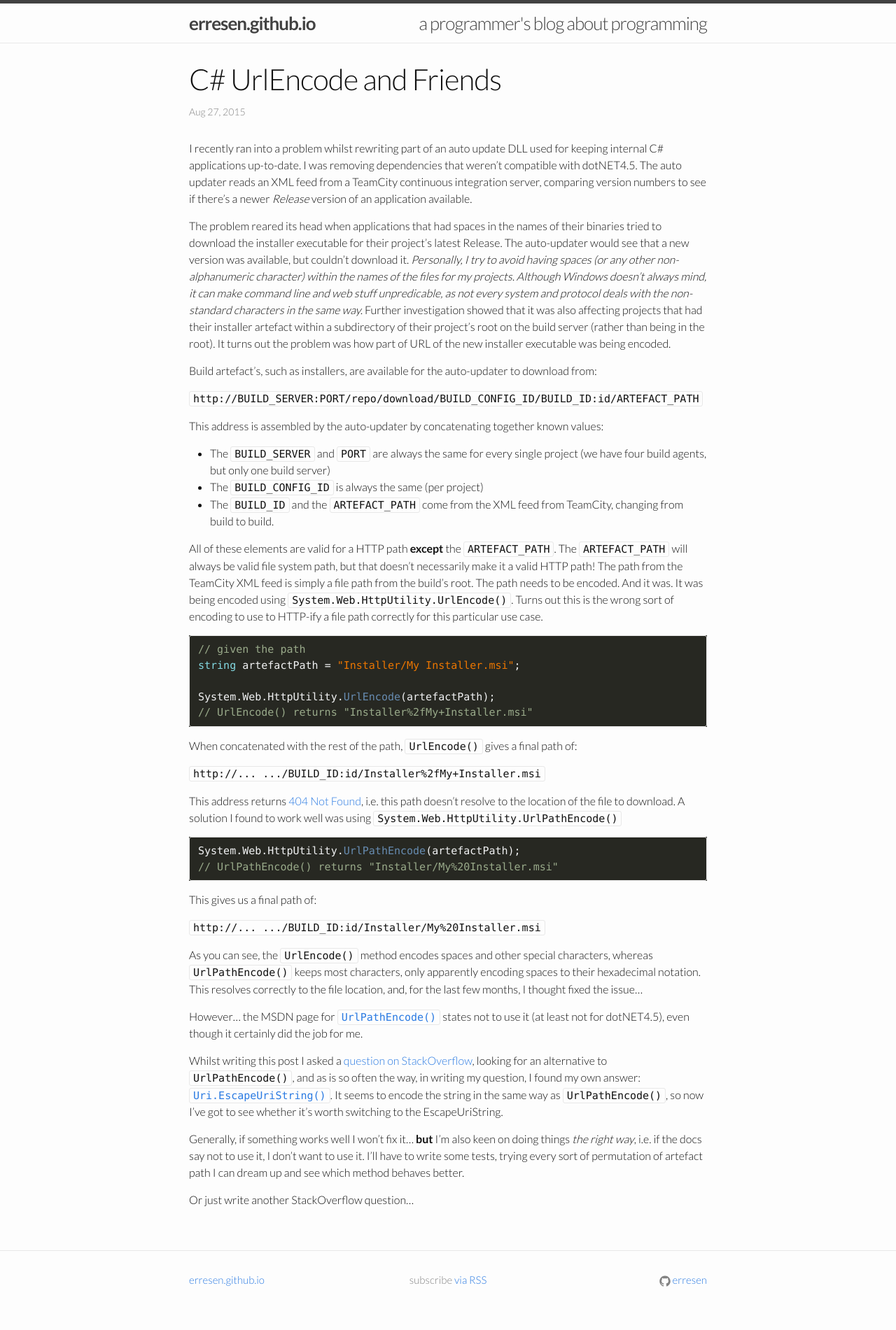
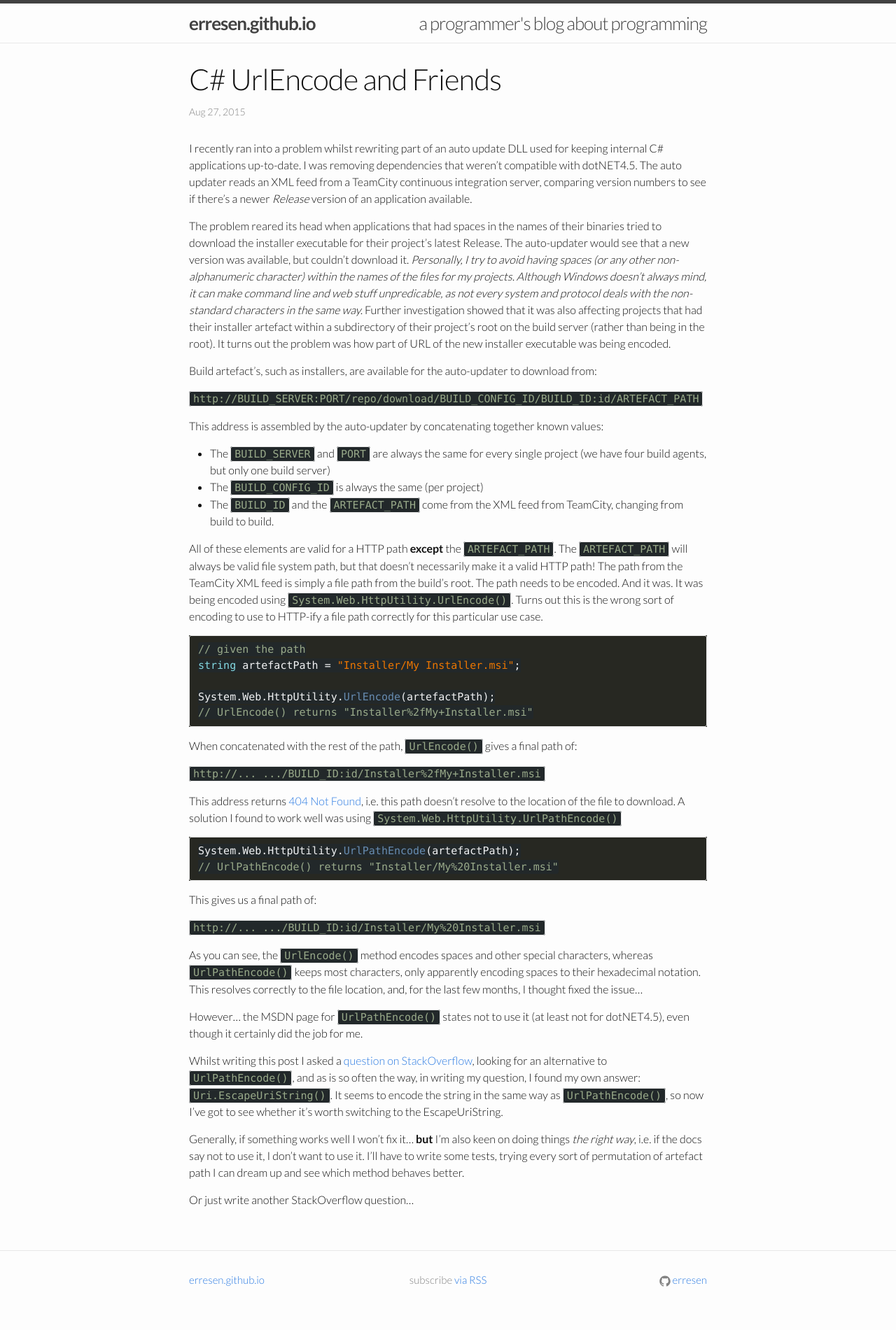
Before and after one commit to erresen/erresen.github.io, a Jekyll site: the page built from _posts/2015-08-27-urlencode-and-friends.md, in a window 1280 px wide. Shown: the whole page at 70% size. Built offline with Jekyll 4.4.1, drawn with Linux system fonts in a browser that asks for light colours; nearby versions of some CDN libraries; comment, search, counter and statistics services are not loaded.

Commit message:
fixed pre code styling

```diff
--- a/_sass/_base.scss
+++ b/_sass/_base.scss
@@ -130,7 +130,8 @@ code {
     font-size: 15px;
     border: 1px solid $grey-color-light;
     border-radius: 3px;
-    //background-color: #eef;
+    background-color: #22282A;
+    color: #99AA8A;
     font-family: Monaco, Inconsolata, monospace;
 }
 
```
